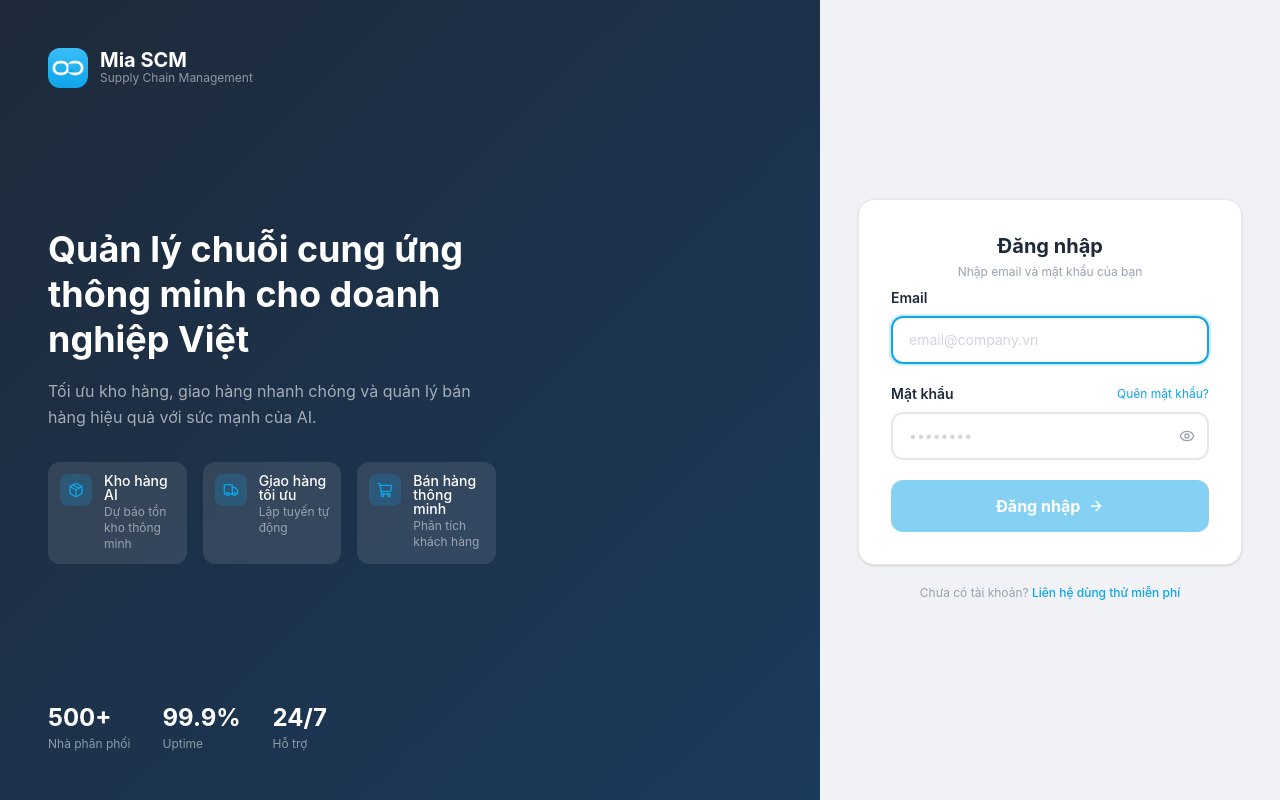
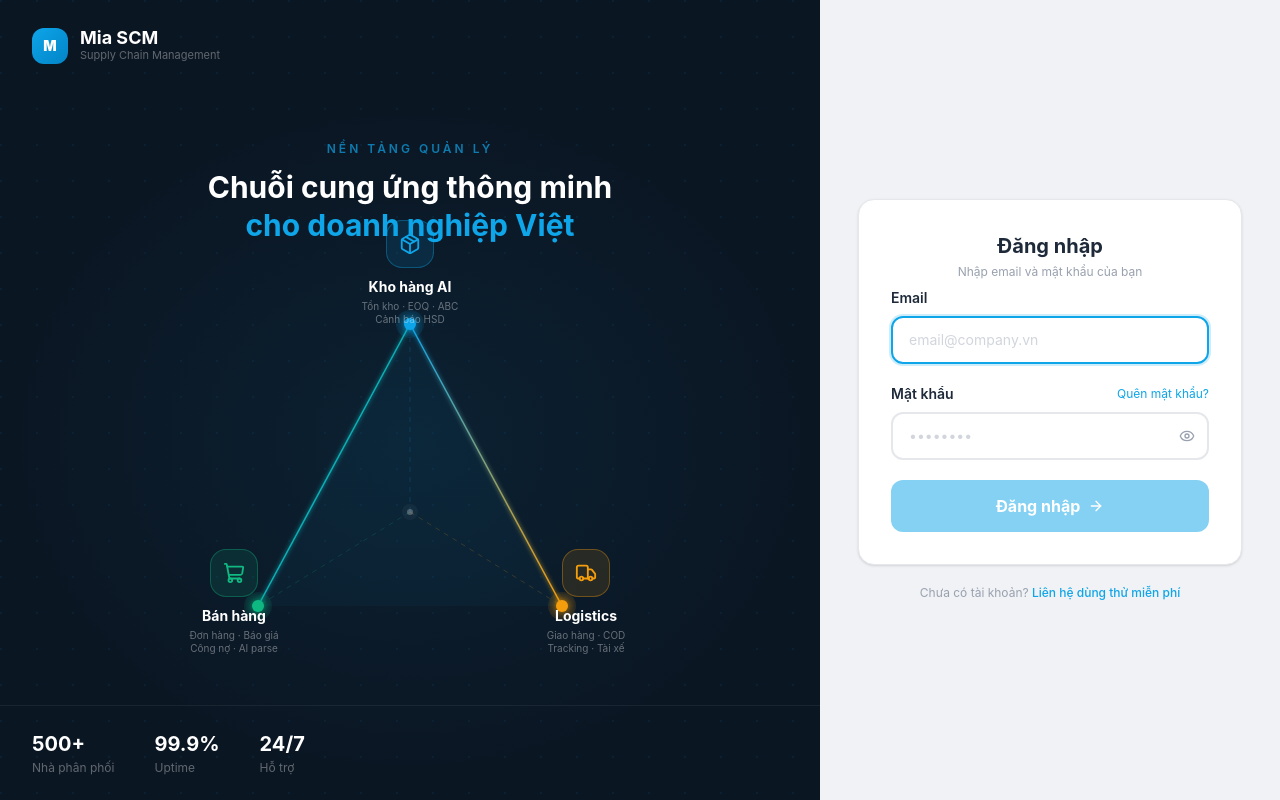
Before and after one commit to lucy080821/mia-scm, a Next.js app: page /login in a window 1280 px wide. Built offline with nearby package versions, Linux system fonts and the light colour scheme; no server answers.

Commit message:
redesign: landing page with equilateral triangle layout

```diff
--- a/app/(auth)/login/page.tsx
+++ b/app/(auth)/login/page.tsx
@@ -1,7 +1,7 @@
 'use client'
 import { useState } from 'react'
 import { useRouter } from 'next/navigation'
-import { Eye, EyeOff, Package, Truck, ShoppingCart, ArrowRight, AlertCircle, CheckCircle2, ChevronLeft } from 'lucide-react'
+import { Eye, EyeOff, ArrowRight, AlertCircle, CheckCircle2, ChevronLeft, Package, Truck, ShoppingCart } from 'lucide-react'
 import { supabase } from '@/lib/supabase'
 
 type Mode = 'login' | 'forgot' | 'sent'
@@ -56,57 +56,165 @@ export default function LoginPage() {
 
   return (
     <div className="min-h-screen flex flex-col lg:flex-row">
-      {/* ── Hero left ── */}
-      <div className="flex-1 bg-gradient-to-br from-[#1e2a3a] to-[#1a3a5c] flex flex-col justify-between p-8 lg:p-12">
-        <div className="flex items-center gap-3">
-          <img src="/logo.svg" alt="Mia SCM" className="w-10 h-10 rounded-xl" />
+
+      {/* ── Hero left ─────────────────────────────────────────── */}
+      <div className="flex-1 relative flex flex-col overflow-hidden" style={{ background: '#0b1623' }}>
+
+        {/* Dot grid */}
+        <div className="absolute inset-0 pointer-events-none" style={{
+          backgroundImage: 'radial-gradient(circle at 1px 1px, rgba(14,165,233,0.07) 1px, transparent 0)',
+          backgroundSize: '36px 36px',
+        }} />
+
+        {/* Ambient glow */}
+        <div className="absolute inset-0 pointer-events-none" style={{
+          background: 'radial-gradient(ellipse 70% 60% at 50% 55%, rgba(14,165,233,0.08) 0%, transparent 70%)',
+        }} />
+
+        {/* Logo */}
+        <div className="relative z-10 flex items-center gap-3 px-8 py-7">
+          <div className="w-9 h-9 rounded-xl flex items-center justify-center font-black text-white text-sm"
+            style={{ background: 'linear-gradient(135deg,#0ea5e9,#0284c7)' }}>M</div>
           <div>
-            <p className="text-white font-bold text-xl leading-none">Mia SCM</p>
-            <p className="text-white/50 text-xs">Supply Chain Management</p>
+            <p className="text-white font-bold text-lg leading-none">Mia SCM</p>
+            <p className="text-[11px]" style={{ color: 'rgba(255,255,255,0.35)' }}>Supply Chain Management</p>
           </div>
         </div>
 
-        <div className="max-w-md">
-          <h1 className="text-3xl lg:text-4xl font-bold text-white leading-tight mb-4">
-            Quản lý chuỗi cung ứng thông minh cho doanh nghiệp Việt
+        {/* Main content */}
+        <div className="relative z-10 flex-1 flex flex-col items-center justify-center px-6 pb-4">
+          <p className="text-xs font-semibold uppercase tracking-[3px] mb-3"
+            style={{ color: 'rgba(14,165,233,0.7)' }}>Nền tảng quản lý</p>
+          <h1 className="text-white font-bold text-center leading-tight mb-14"
+            style={{ fontSize: 'clamp(22px,2.5vw,30px)' }}>
+            Chuỗi cung ứng thông minh<br />
+            <span style={{ color: '#0ea5e9' }}>cho doanh nghiệp Việt</span>
           </h1>
-          <p className="text-white/60 text-base leading-relaxed mb-8">
-            Tối ưu kho hàng, giao hàng nhanh chóng và quản lý bán hàng hiệu quả với sức mạnh của AI.
-          </p>
-          <div className="flex flex-col sm:flex-row gap-4">
-            {[
-              { icon: Package, label: 'Kho hàng AI', desc: 'Dự báo tồn kho thông minh' },
-              { icon: Truck, label: 'Giao hàng tối ưu', desc: 'Lập tuyến tự động' },
-              { icon: ShoppingCart, label: 'Bán hàng thông minh', desc: 'Phân tích khách hàng' },
-            ].map(({ icon: Icon, label, desc }) => (
-              <div key={label} className="flex items-start gap-3 bg-white/10 rounded-xl p-3 flex-1">
-                <div className="w-8 h-8 bg-[#0ea5e9]/20 rounded-lg flex items-center justify-center shrink-0">
-                  <Icon size={16} className="text-[#0ea5e9]" />
-                </div>
-                <div>
-                  <p className="text-white text-sm font-medium leading-none">{label}</p>
-                  <p className="text-white/50 text-xs mt-0.5">{desc}</p>
-                </div>
+
+          {/* Triangle */}
+          <div className="relative" style={{ width: 360, height: 340 }}>
+
+            {/* SVG layer */}
+            <svg width="360" height="340" viewBox="0 0 360 340"
+              className="absolute inset-0" style={{ overflow: 'visible' }}>
+              <defs>
+                <filter id="glow" x="-50%" y="-50%" width="200%" height="200%">
+                  <feGaussianBlur stdDeviation="4" result="blur" />
+                  <feMerge><feMergeNode in="blur" /><feMergeNode in="SourceGraphic" /></feMerge>
+                </filter>
+                <filter id="glow-sm" x="-50%" y="-50%" width="200%" height="200%">
+                  <feGaussianBlur stdDeviation="2" result="blur" />
+                  <feMerge><feMergeNode in="blur" /><feMergeNode in="SourceGraphic" /></feMerge>
+                </filter>
+                <linearGradient id="g-top-bl" x1="0%" y1="0%" x2="100%" y2="100%">
+                  <stop offset="0%" stopColor="#0ea5e9" />
+                  <stop offset="100%" stopColor="#10b981" />
+                </linearGradient>
+                <linearGradient id="g-top-br" x1="0%" y1="0%" x2="100%" y2="100%">
+                  <stop offset="0%" stopColor="#0ea5e9" />
+                  <stop offset="100%" stopColor="#f59e0b" />
+                </linearGradient>
+                <linearGradient id="g-bottom" x1="0%" y1="0%" x2="100%" y2="0%">
+                  <stop offset="0%" stopColor="#10b981" />
+                  <stop offset="100%" stopColor="#f59e0b" />
+                </linearGradient>
+              </defs>
+
+              {/* Triangle fill */}
+              <polygon points="180,24 28,306 332,306"
+                fill="rgba(14,165,233,0.04)" stroke="none" />
+
+              {/* Edges */}
+              <line x1="180" y1="24" x2="28" y2="306"
+                stroke="url(#g-top-bl)" strokeWidth="1.5" filter="url(#glow-sm)" />
+              <line x1="180" y1="24" x2="332" y2="306"
+                stroke="url(#g-top-br)" strokeWidth="1.5" filter="url(#glow-sm)" />
+              <line x1="28" y1="306" x2="332" y2="306"
+                stroke="url(#g-bottom)" strokeWidth="1.5" filter="url(#glow-sm)" />
+
+              {/* Dashed center lines */}
+              <line x1="180" y1="212" x2="180" y2="24"
+                stroke="rgba(14,165,233,0.18)" strokeWidth="1" strokeDasharray="5,5" />
+              <line x1="180" y1="212" x2="28" y2="306"
+                stroke="rgba(16,185,129,0.18)" strokeWidth="1" strokeDasharray="5,5" />
+              <line x1="180" y1="212" x2="332" y2="306"
+                stroke="rgba(245,158,11,0.18)" strokeWidth="1" strokeDasharray="5,5" />
+
+              {/* Center node */}
+              <circle cx="180" cy="212" r="3" fill="rgba(255,255,255,0.25)" />
+              <circle cx="180" cy="212" r="8" fill="rgba(255,255,255,0.04)" />
+
+              {/* Vertex — top (Kho hàng) */}
+              <circle cx="180" cy="24" r="14" fill="rgba(14,165,233,0.12)" />
+              <circle cx="180" cy="24" r="6" fill="#0ea5e9" filter="url(#glow)" />
+
+              {/* Vertex — bottom-left (Bán hàng) */}
+              <circle cx="28" cy="306" r="14" fill="rgba(16,185,129,0.12)" />
+              <circle cx="28" cy="306" r="6" fill="#10b981" filter="url(#glow)" />
+
+              {/* Vertex — bottom-right (Logistics) */}
+              <circle cx="332" cy="306" r="14" fill="rgba(245,158,11,0.12)" />
+              <circle cx="332" cy="306" r="6" fill="#f59e0b" filter="url(#glow)" />
+            </svg>
+
+            {/* ── Card: Kho hàng — top center ── */}
+            <div className="absolute flex flex-col items-center text-center"
+              style={{ top: -80, left: '50%', transform: 'translateX(-50%)', width: 144 }}>
+              <div className="w-12 h-12 rounded-2xl flex items-center justify-center mb-2.5"
+                style={{ background: 'rgba(14,165,233,0.12)', border: '1px solid rgba(14,165,233,0.35)' }}>
+                <Package size={22} color="#0ea5e9" />
               </div>
-            ))}
+              <p className="text-white font-bold text-sm leading-tight">Kho hàng AI</p>
+              <p className="text-[10px] leading-snug mt-1" style={{ color: 'rgba(255,255,255,0.38)' }}>
+                Tồn kho · EOQ · ABC<br />Cảnh báo HSD
+              </p>
+            </div>
+
+            {/* ── Card: Bán hàng — bottom-left ── */}
+            <div className="absolute flex flex-col items-center text-center"
+              style={{ bottom: -16, left: -64, width: 136 }}>
+              <div className="w-12 h-12 rounded-2xl flex items-center justify-center mb-2.5"
+                style={{ background: 'rgba(16,185,129,0.12)', border: '1px solid rgba(16,185,129,0.35)' }}>
+                <ShoppingCart size={22} color="#10b981" />
+              </div>
+              <p className="text-white font-bold text-sm leading-tight">Bán hàng</p>
+              <p className="text-[10px] leading-snug mt-1" style={{ color: 'rgba(255,255,255,0.38)' }}>
+                Đơn hàng · Báo giá<br />Công nợ · AI parse
+              </p>
+            </div>
+
+            {/* ── Card: Logistics — bottom-right ── */}
+            <div className="absolute flex flex-col items-center text-center"
+              style={{ bottom: -16, right: -64, width: 136 }}>
+              <div className="w-12 h-12 rounded-2xl flex items-center justify-center mb-2.5"
+                style={{ background: 'rgba(245,158,11,0.12)', border: '1px solid rgba(245,158,11,0.35)' }}>
+                <Truck size={22} color="#f59e0b" />
+              </div>
+              <p className="text-white font-bold text-sm leading-tight">Logistics</p>
+              <p className="text-[10px] leading-snug mt-1" style={{ color: 'rgba(255,255,255,0.38)' }}>
+                Giao hàng · COD<br />Tracking · Tài xế
+              </p>
+            </div>
           </div>
         </div>
 
-        <div className="flex gap-8">
+        {/* Stats */}
+        <div className="relative z-10 flex gap-10 px-8 py-6"
+          style={{ borderTop: '1px solid rgba(255,255,255,0.06)' }}>
           {[['500+', 'Nhà phân phối'], ['99.9%', 'Uptime'], ['24/7', 'Hỗ trợ']].map(([num, label]) => (
             <div key={label}>
-              <p className="text-2xl font-bold text-white">{num}</p>
-              <p className="text-white/50 text-xs mt-0.5">{label}</p>
+              <p className="text-white font-bold text-xl">{num}</p>
+              <p className="text-xs mt-0.5" style={{ color: 'rgba(255,255,255,0.35)' }}>{label}</p>
             </div>
           ))}
         </div>
       </div>
 
-      {/* ── Right panel ── */}
+      {/* ── Right panel ───────────────────────────────────────── */}
       <div className="w-full lg:w-[460px] flex items-center justify-center p-8 bg-[#f0f2f5]">
         <div className="w-full max-w-sm">
 
-          {/* ── Đăng nhập ── */}
+          {/* Đăng nhập */}
           {mode === 'login' && (
             <form onSubmit={handleSubmit} className="bg-white rounded-2xl border border-[#e5e7eb] shadow-sm p-8 space-y-5">
               <div className="text-center mb-2">
@@ -164,7 +272,7 @@ export default function LoginPage() {
             </form>
           )}
 
-          {/* ── Quên mật khẩu ── */}
+          {/* Quên mật khẩu */}
           {mode === 'forgot' && (
             <form onSubmit={handleForgotSubmit} className="bg-white rounded-2xl border border-[#e5e7eb] shadow-sm p-8 space-y-5">
               <div>
@@ -203,7 +311,7 @@ export default function LoginPage() {
             </form>
           )}
 
-          {/* ── Đã gửi email ── */}
+          {/* Đã gửi email */}
           {mode === 'sent' && (
             <div className="bg-white rounded-2xl border border-[#e5e7eb] shadow-sm p-8 text-center space-y-4">
               <div className="w-16 h-16 bg-green-100 rounded-full flex items-center justify-center mx-auto">
```
